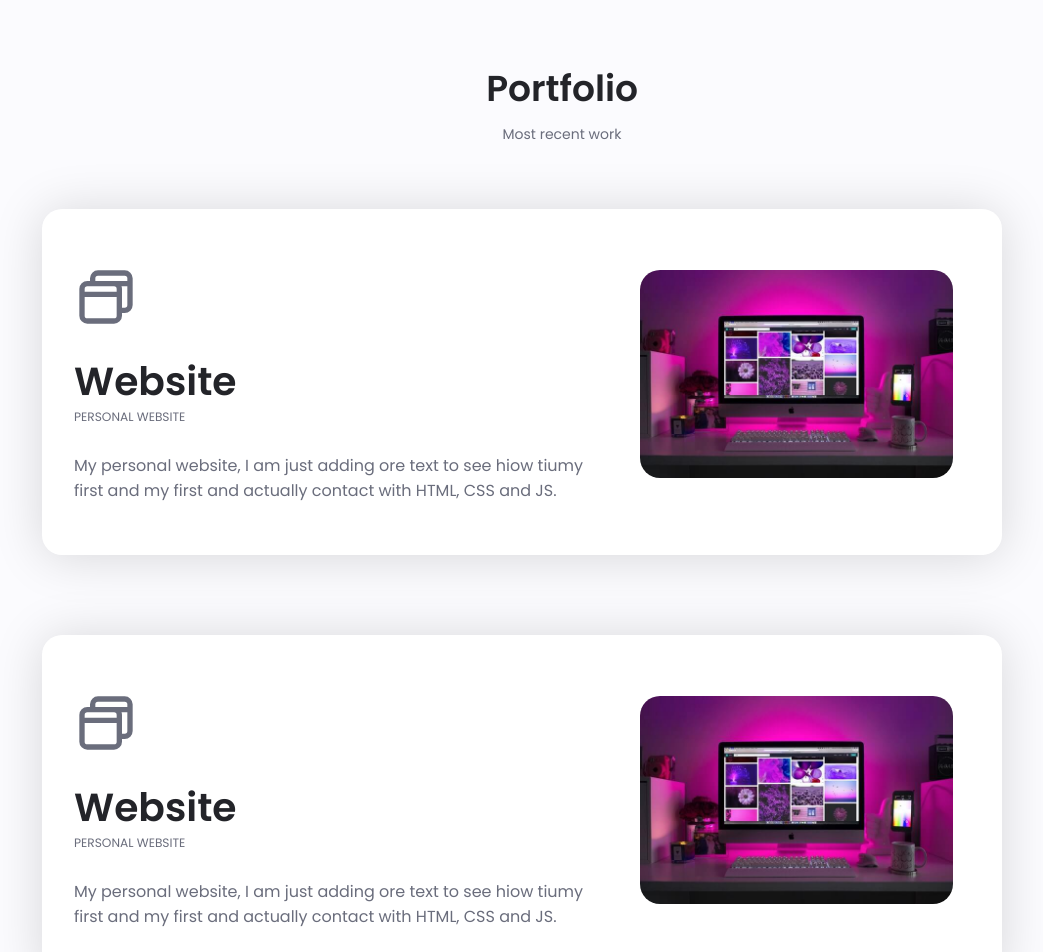
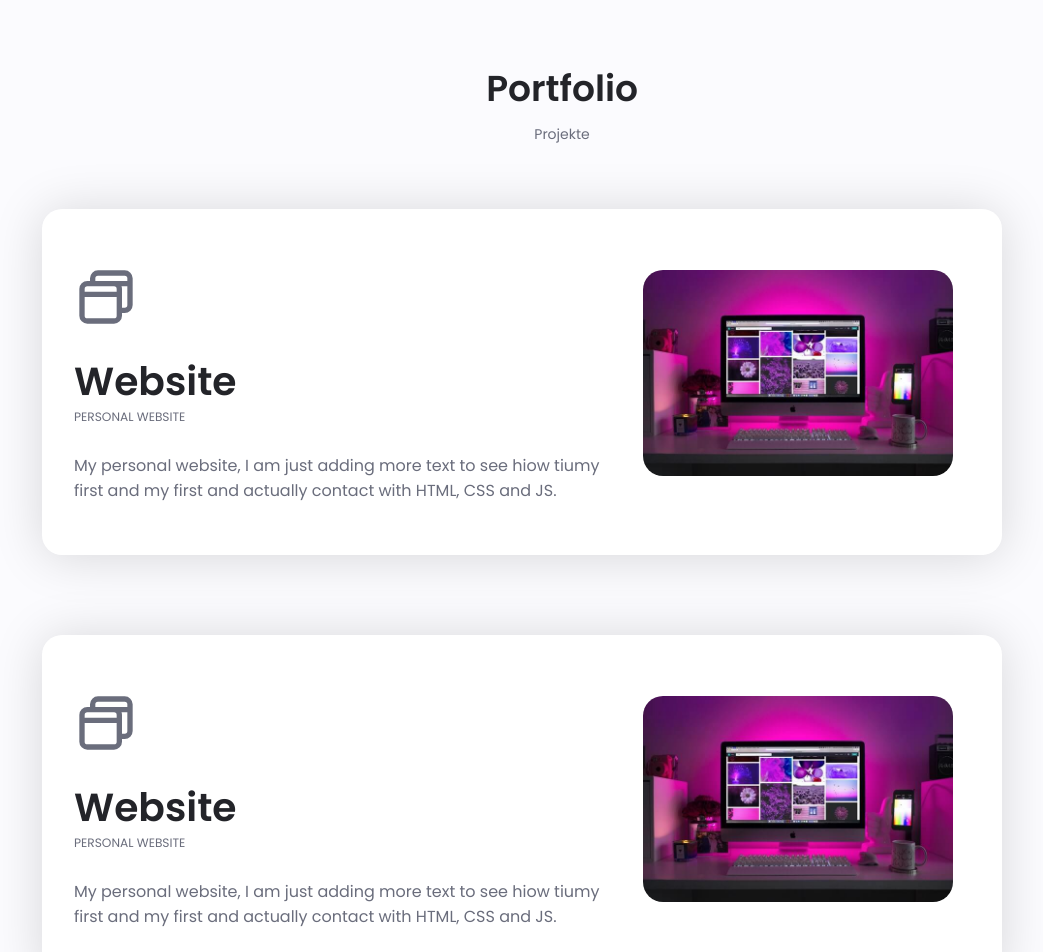
Before and after one commit to eliascerne/website, a React (Create React App) app: page / in a window 1280 px wide. Shown: the part 2780-3732 px from the top of the page, without its empty margins (118-1161 px from the left). Built offline with nearby package versions, Linux system fonts and the light colour scheme.

Commit message:
feat: changed text to Data.js (different languages)

```diff
--- a/src/components/Portfolio.js
+++ b/src/components/Portfolio.js
@@ -1,22 +1,23 @@
 import React from 'react'
 import { UilBrowser } from '@iconscout/react-unicons'
+import Data from '../Data.json'
 
-function Portfolio() {
+function Portfolio({ languageJSON }) {
     return (
         <section className="portfolio section" id="portfolio">
             <div className="portfolio_heading">
-                <h2 className="section_title portfolio_title">Portfolio</h2>
-                <span className="section_subtitle portfolio_subtitle">Most recent work</span>
+                <h2 className="section_title portfolio_title">{Data.language[languageJSON].portfolio.heading}</h2>
+                <span className="section_subtitle portfolio_subtitle">{Data.language[languageJSON].portfolio.subheading}</span>
             </div>
             <div className="cards">
                 <div className="card">
                     <div className="card_container">
                         <div className="card_left">
                             <UilBrowser className="card_icon" size="64" />
-                            <h1 className="card_header">Website</h1>
-                            <p className="card_subheader">Personal Website</p>
+                            <h1 className="card_header">{Data.language[languageJSON].portfolio.tabs[0].heading}</h1>
+                            <p className="card_subheader">{Data.language[languageJSON].portfolio.tabs[0].subheading}</p>
 
-                            <p className="card_text">My personal website, I am just adding ore text to see hiow tiumy first and my first and actually contact with HTML, CSS and JS.</p>
+                            <p className="card_text">{Data.language[languageJSON].portfolio.tabs[0].description}</p>
                         </div>
                         <div className="card_right">
                             <img className="card_img" src="/images/portfolio1.jpg" alt="" />
@@ -29,10 +30,10 @@ function Portfolio() {
                     <div className="card_container">
                         <div className="card_left">
                             <UilBrowser className="card_icon" size="64" />
-                            <h1 className="card_header">Website</h1>
-                            <p className="card_subheader">Personal Website</p>
+                            <h1 className="card_header">{Data.language[languageJSON].portfolio.tabs[1].heading}</h1>
+                            <p className="card_subheader">{Data.language[languageJSON].portfolio.tabs[1].subheading}</p>
 
-                            <p className="card_text">My personal website, I am just adding ore text to see hiow tiumy first and my first and actually contact with HTML, CSS and JS.</p>
+                            <p className="card_text">{Data.language[languageJSON].portfolio.tabs[1].description}</p>
                         </div>
                         <div className="card_right">
                             <img className="card_img" src="/images/portfolio1.jpg" alt="" />
@@ -44,10 +45,10 @@ function Portfolio() {
                     <div className="card_container">
                         <div className="card_left">
                             <UilBrowser className="card_icon" size="64" />
-                            <h1 className="card_header">Website</h1>
-                            <p className="card_subheader">Personal Website</p>
+                            <h1 className="card_header">{Data.language[languageJSON].portfolio.tabs[2].heading}</h1>
+                            <p className="card_subheader">{Data.language[languageJSON].portfolio.tabs[2].subheading}</p>
 
-                            <p className="card_text">My personal website, I am just adding ore text to see hiow tiumy first and my first and actually contact with HTML, CSS and JS.</p>
+                            <p className="card_text">{Data.language[languageJSON].portfolio.tabs[2].description}</p>
                         </div>
                         <div className="card_right">
                             <img className="card_img" src="/images/portfolio1.jpg" alt="" />
```
